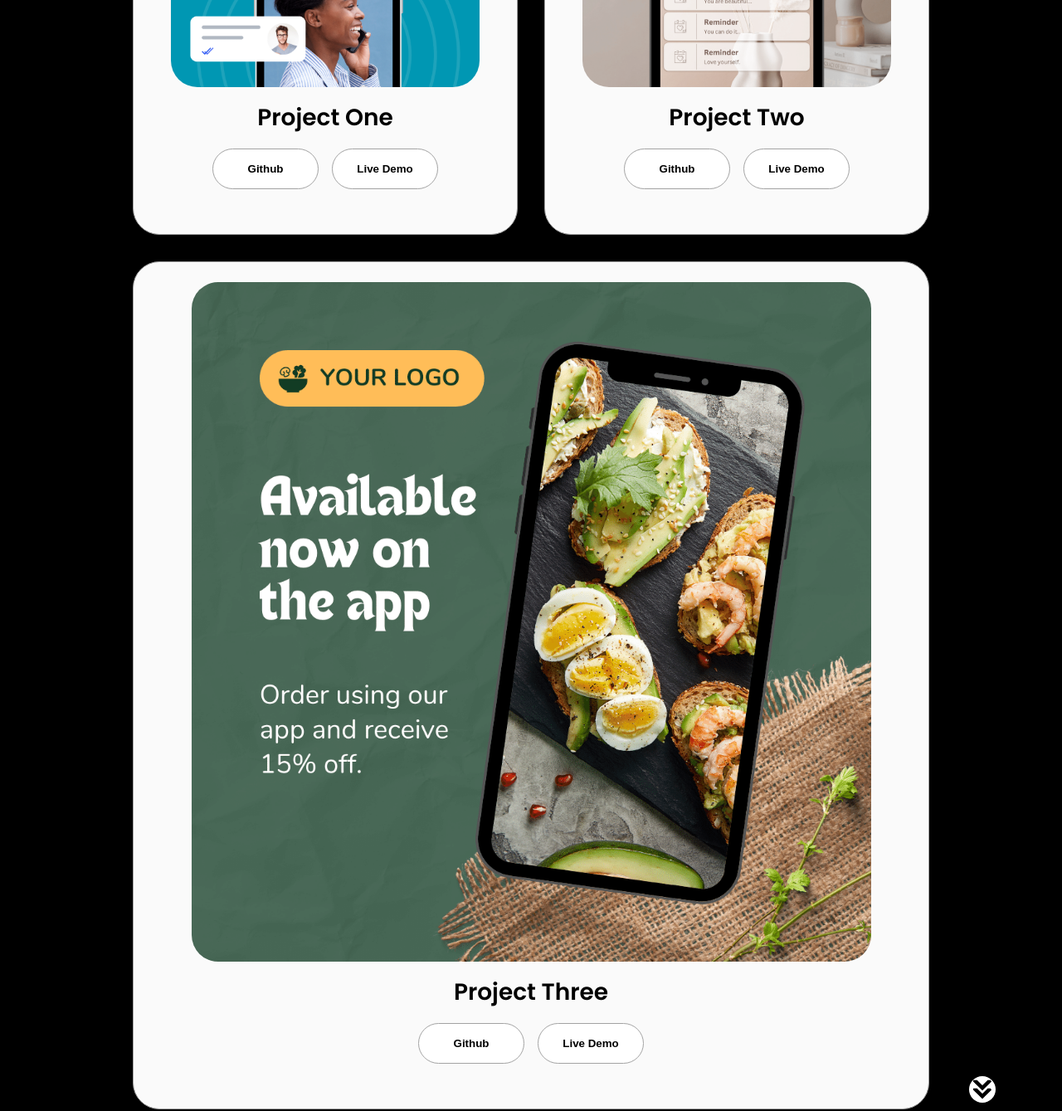
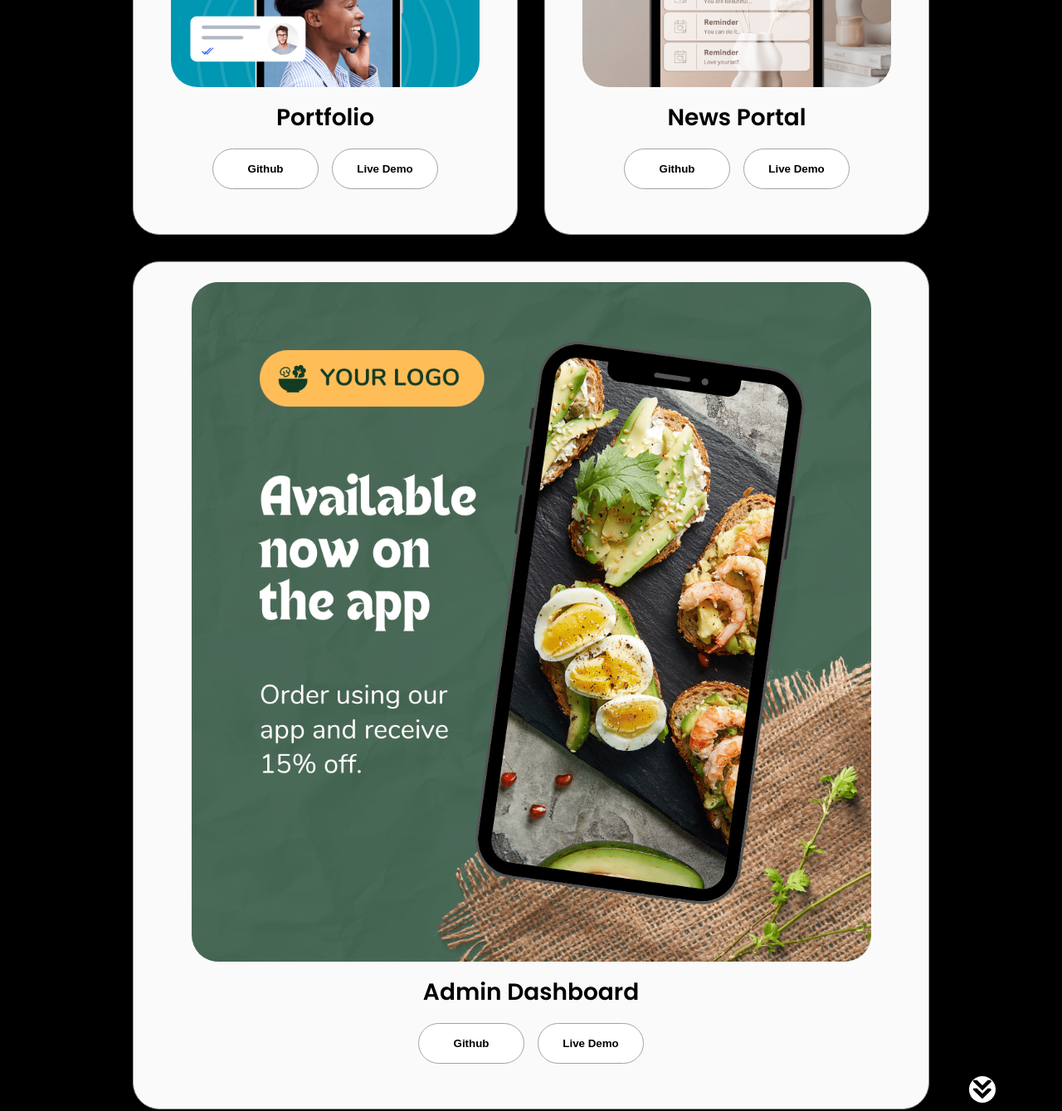
Before and after one commit to manuj-rai/Portfolio, a website: page index.html in a window 1280 px wide. Shown: the part 2800-4139 px from the top of the page at 83% size. Drawn offline with Linux system fonts and the light colour scheme.

Commit message:
Add files via upload

```diff
--- a/index.html
+++ b/index.html
@@ -316,7 +316,7 @@
                 class="project-img"
               />
             </div>
-            <h2 class="experience-sub-title project-title">Project One</h2>
+            <h2 class="experience-sub-title project-title">Portfolio</h2>
             <div class="btn-container">
               <button
                 class="btn btn-color-2 project-btn"
@@ -340,7 +340,7 @@
                 class="project-img"
               />
             </div>
-            <h2 class="experience-sub-title project-title">Project Two</h2>
+            <h2 class="experience-sub-title project-title">News Portal</h2>
             <div class="btn-container">
               <button
                 class="btn btn-color-2 project-btn"
@@ -364,7 +364,7 @@
                 class="project-img"
               />
             </div>
-            <h2 class="experience-sub-title project-title">Project Three</h2>
+            <h2 class="experience-sub-title project-title">Admin Dashboard</h2>
             <div class="btn-container">
               <button
                 class="btn btn-color-2 project-btn"
```
